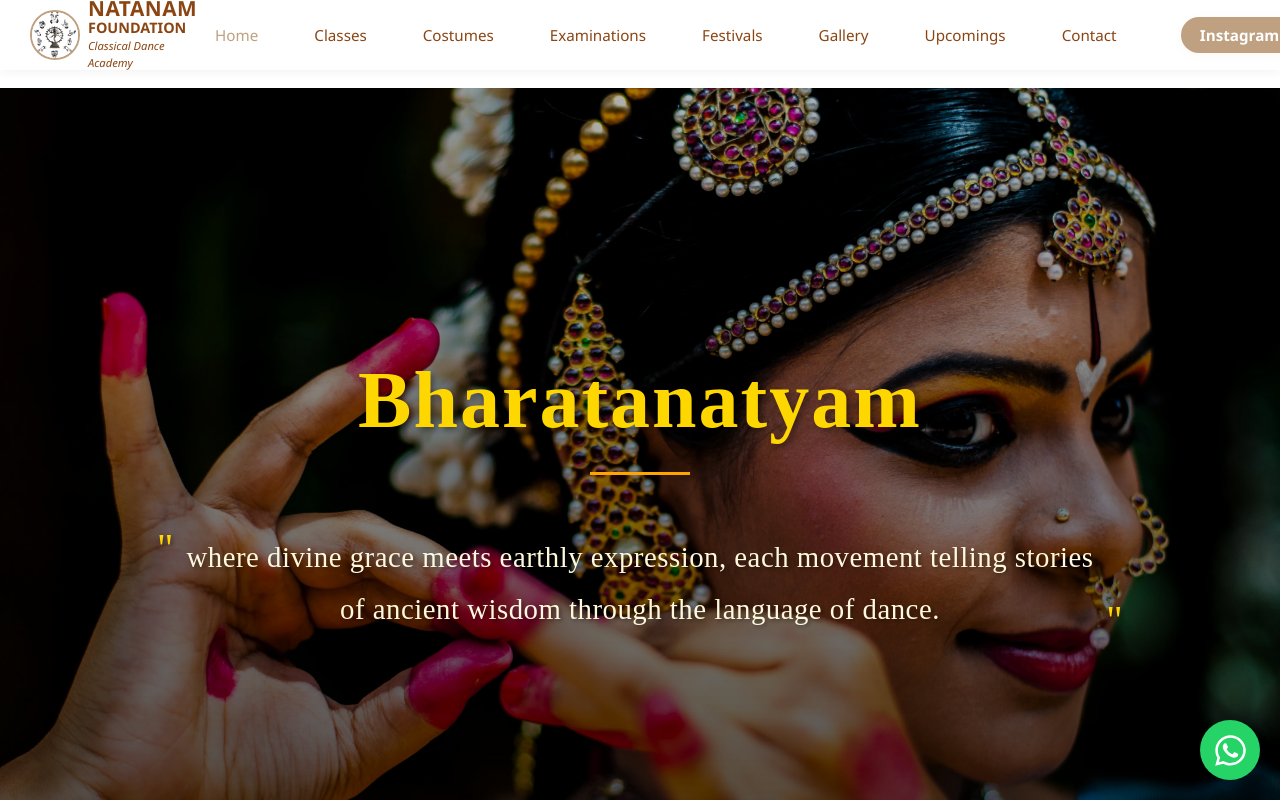
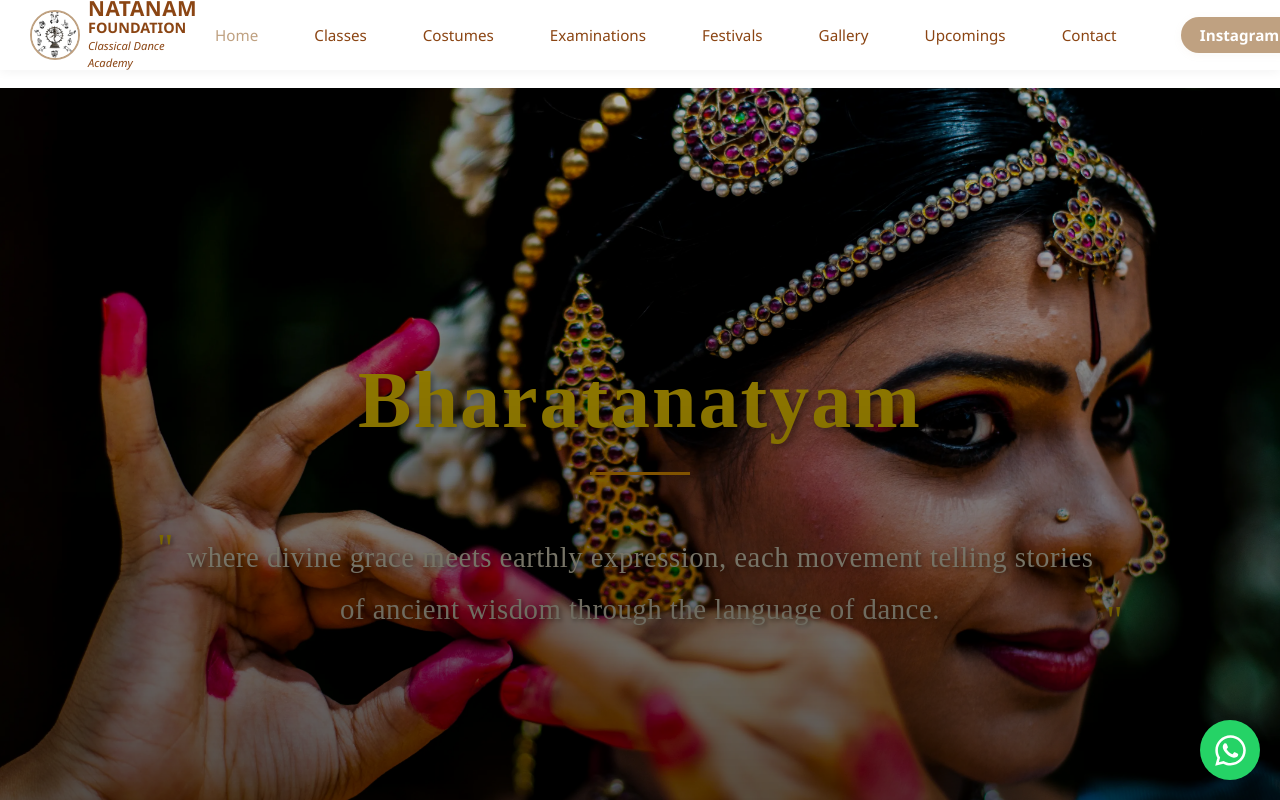
Before and after one commit to deepakbharadwaj/natanam, a React (Create React App) app: page / in a window 1280 px wide. Built offline with nearby package versions, Linux system fonts and the light colour scheme.

Commit message:
home page animations

```diff
--- a/src/styles/Home.css
+++ b/src/styles/Home.css
@@ -355,14 +355,18 @@
   width: 100%;
   height: 100vh;
   position: relative;
-  overflow: hidden;
-  background: linear-gradient(135deg, #FFF5E6 0%, #FFEBCD 100%);
+  animation: fadeInSlideUp 1.2s ease-out forwards;
 }
 
-.hero-content {
-  width: 100%;
-  height: 100%;
-  position: relative;
+@keyframes fadeInSlideUp {
+  0% {
+    opacity: 0;
+    transform: translateY(50px);
+  }
+  100% {
+    opacity: 1;
+    transform: translateY(0);
+  }
 }
 
 .background-container {
@@ -391,15 +395,36 @@
     rgba(0, 0, 0, 0.7) 100%
   );
   z-index: 1;
+  animation: fadeIn 1.5s ease-out forwards;
+}
+
+@keyframes fadeIn {
+  0% {
+    opacity: 0;
+  }
+  100% {
+    opacity: 1;
+  }
+}
+
+.hero-content {
+  position: relative;
+  z-index: 2;
+  width: 100%;
+  height: 100%;
+  display: flex;
+  justify-content: center;
+  align-items: center;
+  text-align: center;
+  padding: 2rem;
 }
 
 .hero-text {
-  position: relative;
-  z-index: 2;
   text-align: center;
   color: #FFE4B5; /* Moccasin - A soft, warm color */
   padding: 0 2rem;
   max-width: 1000px;
+  animation: fadeIn 1s ease-out 0.5s both;
 }
 
 .hero-text h1 {
@@ -412,6 +437,18 @@
   position: relative;
   display: inline-block;
   color: #FFD700; /* Gold - For the main heading */
+  animation: slideInLeft 1s ease-out 0.7s both;
+}
+
+@keyframes slideInLeft {
+  0% {
+    opacity: 0;
+    transform: translateX(-50px);
+  }
+  100% {
+    opacity: 1;
+    transform: translateX(0);
+  }
 }
 
 .hero-text h1::after {
@@ -423,6 +460,16 @@
   width: 100px;
   height: 3px;
   background: #FFA500; /* Orange - For the underline */
+  animation: expandWidth 0.8s ease-out 1s forwards;
+}
+
+@keyframes expandWidth {
+  0% {
+    width: 0;
+  }
+  100% {
+    width: 100px;
+  }
 }
 
 .hero-text p {
@@ -435,6 +482,18 @@
   margin-top: 2.5rem;
   position: relative;
   color: #FFF8DC; /* Cornsilk - A soft, warm color for the text */
+  animation: slideInRight 1s ease-out 0.9s both;
+}
+
+@keyframes slideInRight {
+  0% {
+    opacity: 0;
+    transform: translateX(50px);
+  }
+  100% {
+    opacity: 1;
+    transform: translateX(0);
+  }
 }
 
 .hero-text p::before,
@@ -443,6 +502,7 @@
   font-size: 2.5rem;
   color: #FFD700; /* Gold - For the quotation marks */
   position: absolute;
+  animation: fadeIn 0.5s ease-out 1.2s both;
 }
 
 .hero-text p::before {
```
